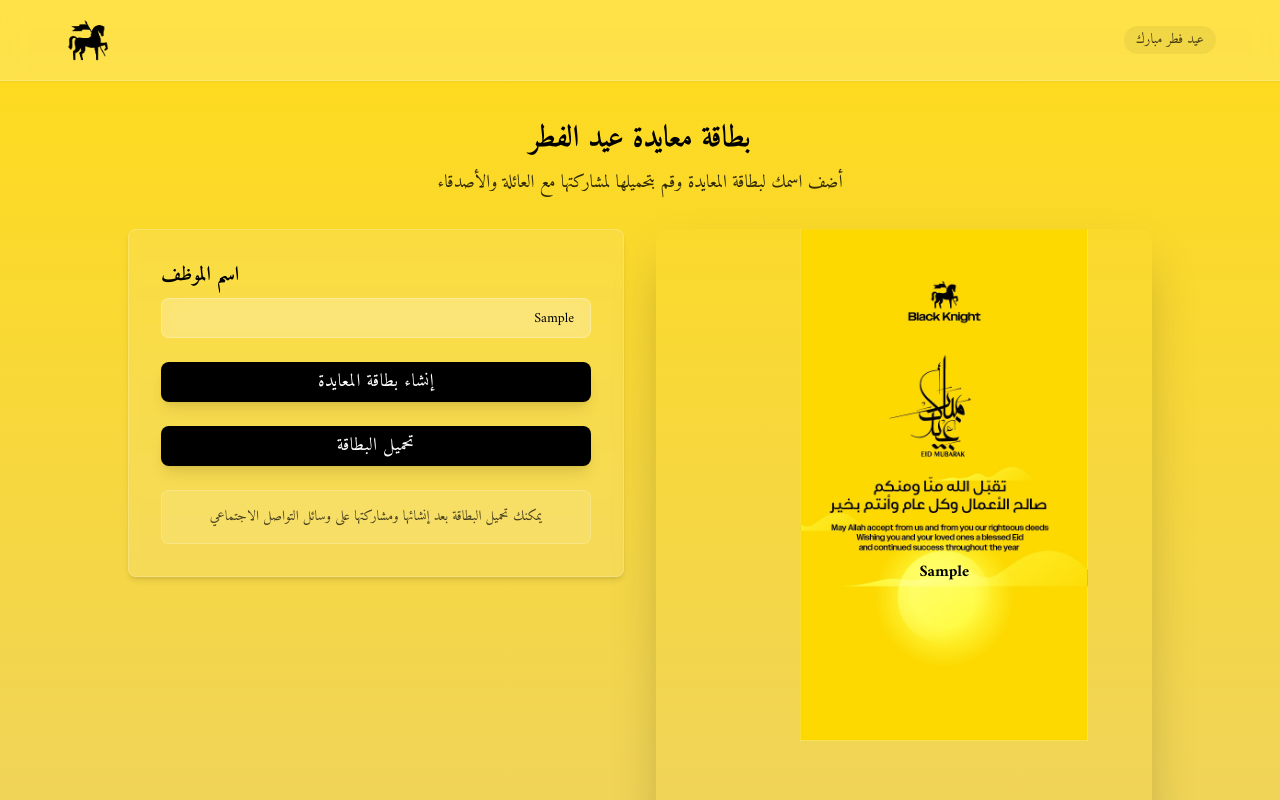
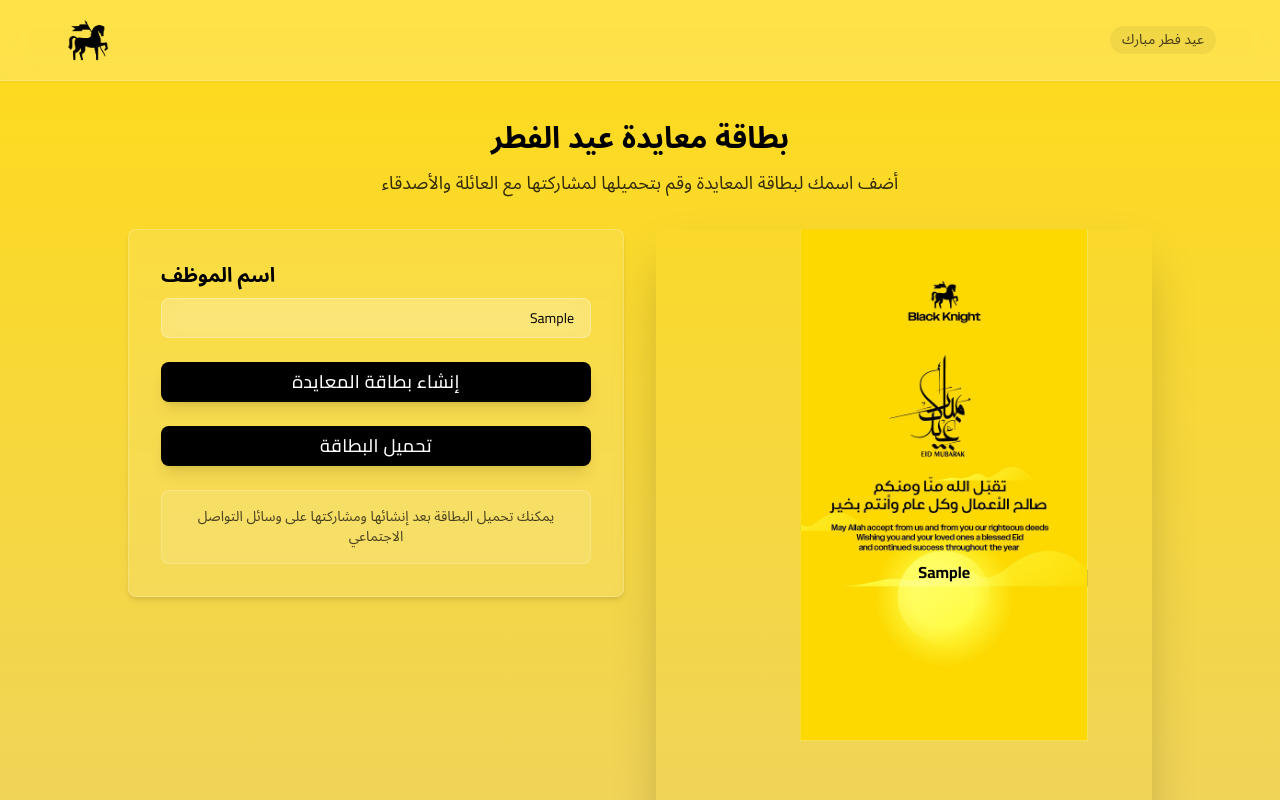
Before and after one commit to Faisalxjabar/festive-name-creator, a React (Vite) app: page / in a window 1280 px wide. Both pictures are taken after typing "Sample" into the empty fields and a click on the button "إنشاء بطاقة المعايدة". Shown: the top 800 px of the page. Built offline with nearby package versions, Linux system fonts and the light colour scheme.

Commit message:
feat: Use Cairo font
Update the application to use the Cairo font for all text elements.

```diff
--- a/src/components/EidCard.tsx
+++ b/src/components/EidCard.tsx
@@ -53,7 +53,7 @@ const EidCard: React.FC<EidCardProps> = ({ employeeName, onImageGenerated }) =>
   if (!isLoaded) {
     return (
       <div className="w-[576px] h-[1024px] bg-eid-yellow/50 rounded-lg flex items-center justify-center">
-        <div className="animate-pulse text-black text-xl">جاري تحميل الصورة...</div>
+        <div className="animate-pulse text-black text-xl font-cairo">جاري تحميل الصورة...</div>
       </div>
     );
   }
@@ -82,7 +82,7 @@ const EidCard: React.FC<EidCardProps> = ({ employeeName, onImageGenerated }) =>
             justifyContent: 'center'
           }}
         >
-          <div className="text-black font-bold text-center font-arabic" style={{ fontSize: '32px' }}>
+          <div className="text-black font-bold text-center font-cairo" style={{ fontSize: '32px' }}>
             {employeeName}
           </div>
         </div>
--- a/src/index.css
+++ b/src/index.css
@@ -1,5 +1,5 @@
 
-@import url('https://fonts.googleapis.com/css2?family=Amiri:wght@400;700&family=Noto+Sans+Arabic:wght@300;400;500;600;700&display=swap');
+@import url('https://fonts.googleapis.com/css2?family=Cairo:wght@300;400;500;600;700;800&display=swap');
 
 @tailwind base;
 @tailwind components;
@@ -92,7 +92,7 @@
   }
 
   body {
-    @apply bg-background text-foreground font-arabic;
+    @apply bg-background text-foreground font-cairo;
   }
 }
 
@@ -103,13 +103,13 @@
 .eid-input {
   @apply bg-white/20 backdrop-blur-md border border-white/30 rounded-lg px-4 py-3
          text-black placeholder:text-black/70 focus:ring-2 focus:ring-eid-gold/50 focus:border-eid-gold/50
-         transition-all duration-300 w-full font-arabic text-lg;
+         transition-all duration-300 w-full font-cairo text-lg;
 }
 
 .eid-button {
   @apply bg-black text-white rounded-lg px-6 py-3
          hover:bg-black/90 active:scale-[0.98] transition-all duration-300
-         shadow-lg hover:shadow-xl font-arabic text-lg tracking-wide;
+         shadow-lg hover:shadow-xl font-cairo text-lg tracking-wide;
 }
 
 /* Fix RTL issues for input fields */
--- a/tailwind.config.ts
+++ b/tailwind.config.ts
@@ -21,6 +21,7 @@ export default {
 		extend: {
 			fontFamily: {
 				arabic: ["'Amiri'", "'Noto Sans Arabic'", "sans-serif"],
+				cairo: ["'Cairo'", "sans-serif"],
 			},
 			colors: {
 				eid: {
```
